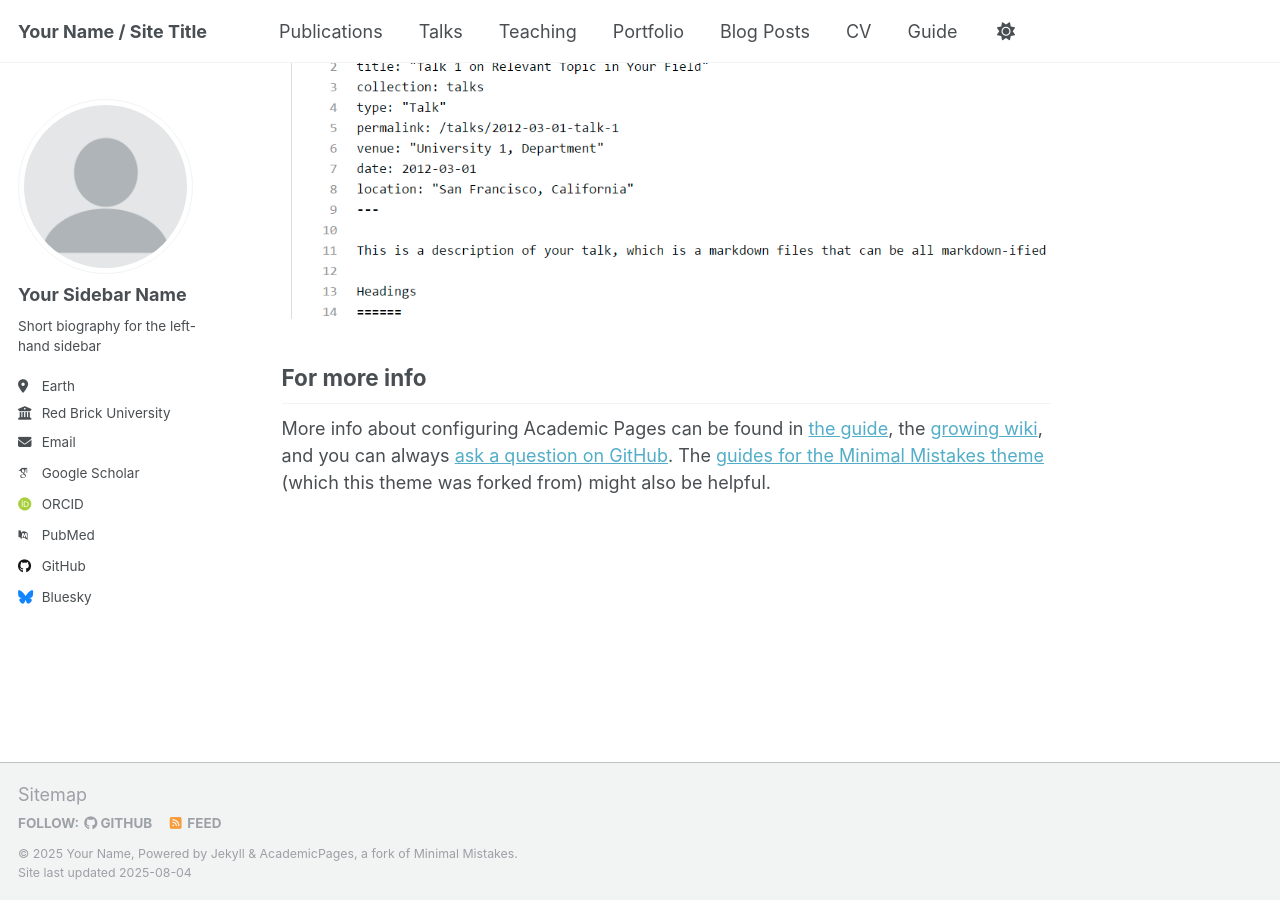
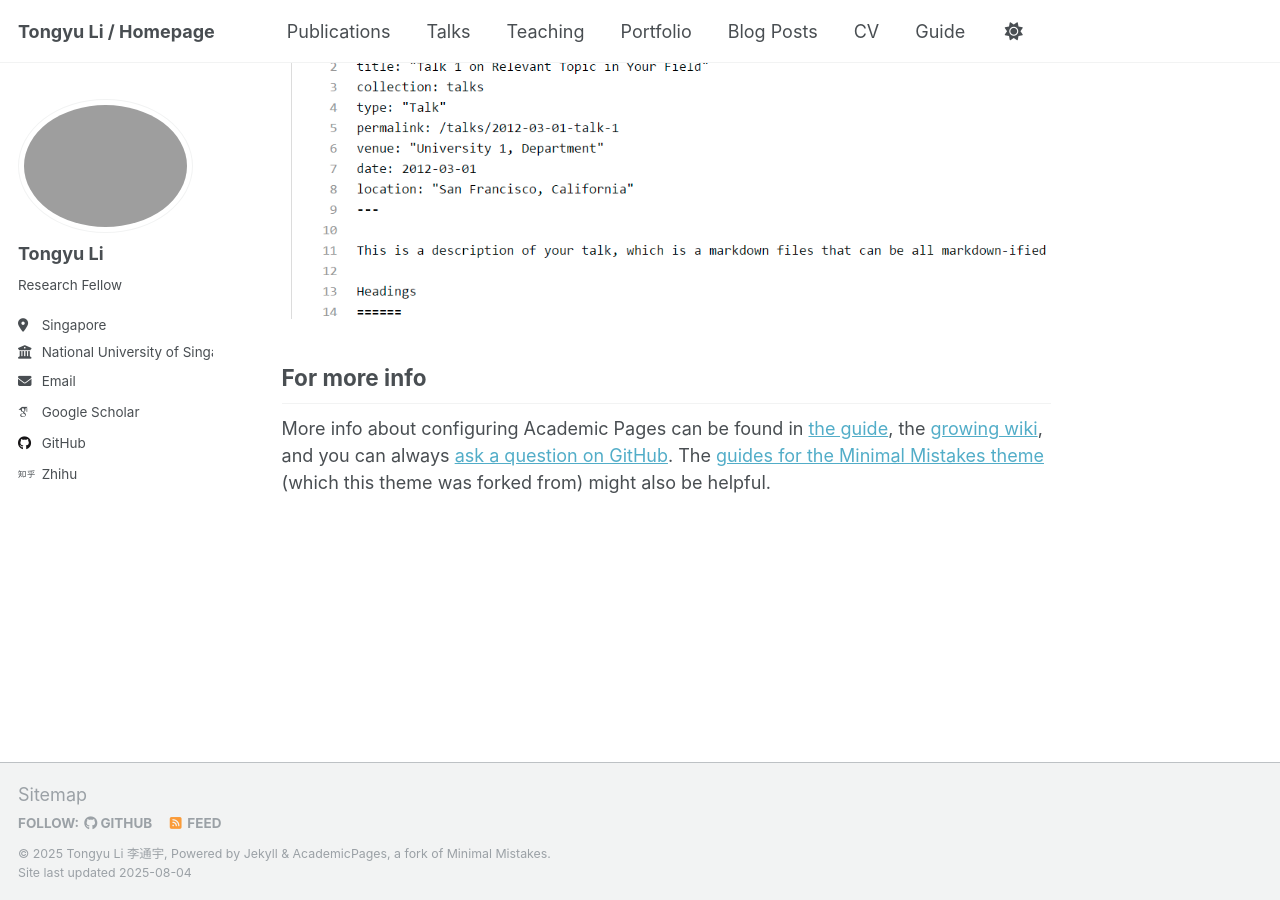
Before and after one commit to kellty/kellty.github.io, a Jekyll site: the page built from _pages/about.md, in a window 1280 px wide and 900 px high, scrolled down 2880 px. Built offline with Jekyll 4.4.1, drawn with Linux system fonts in a browser that asks for light colours; some web fonts are replaced; a script that is not in the unit is left out.

Commit message:
Update _config.yml

```diff
--- a/_config.yml
+++ b/_config.yml
@@ -9,37 +9,37 @@
 # Basic Site Settings
 locale                   : "en-US"
 site_theme               : "default"
-title                    : "Your Name / Site Title"
+title                    : "Tongyu Li / Homepage"
 title_separator          : "-"
-name                     : &name "Your Name"
-description              : &description "personal description"
-url                      : https://academicpages.github.io # the base hostname & protocol for your site e.g. "https://[your GitHub username].github.io" or if you already have some other page hosted on Github then use "https://[your GitHub username].github.io/[Your Repo Name]"
+name                     : &name "Tongyu Li 李通宇"
+description              : &description "PhD in Statistics"
+url                      : https://tongyuli.github.io # the base hostname & protocol for your site e.g. "https://[your GitHub username].github.io" or if you already have some other page hosted on Github then use "https://[your GitHub username].github.io/[Your Repo Name]"
 baseurl                  : "" # the subpath of your site, e.g. "/blog"
-repository               : "academicpages/academicpages.github.io"
+repository               : "kellty/tongyuli.github.io"
 
 # Site Author - The following control what appear as part of the author content on the side bar.
 #               If a field is blank the icon and link will not appear, otherwise it will be shown.
 #               Additional customization can be done by editing /_includes/author-profile.html
 author:
   # Biographic information
-  avatar           : "profile.png"
-  name             : "Your Sidebar Name"
+  avatar           : "profile.jpg"
+  name             : "Tongyu Li"
   pronouns         : # example: "she/her"
-  bio              : "Short biography for the left-hand sidebar"
-  location         : "Earth"
-  employer         : "Red Brick University"
+  bio              : "Research Fellow"
+  location         : "Singapore"
+  employer         : "National University of Singapore"
   uri              : # URL
-  email            : "none@example.org"
+  email            : "tongyuli@nus.edu.sg"
 
   # Academic websites
   academia         : # URL
   arxiv            : # URL - Update with the correct link to your profile
-  googlescholar    : "https://scholar.google.com/citations?user=PS_CX0AAAAAJ"
+  googlescholar    : "https://scholar.google.com/citations?user=hoR0hz8AAAAJ"
   inspire-hep      : # URL
   impactstory      : # URL
-  orcid            : "http://orcid.org/yourorcidurl"
+  orcid            : # URL
   semantic         : # URL
-  pubmed           : "https://www.ncbi.nlm.nih.gov/pubmed/?term=john+snow"
+  pubmed           : # URL
   researchgate     : # URL
   scopus           : # URL
 
@@ -47,13 +47,13 @@ author:
   bitbucket        : # Username - Update with your username on the site
   codepen          : # Username
   dribbble         : # Username
-  github           : "academicpages"
+  github           : "kellty"
   kaggle           : # Username
   stackoverflow    : # User number or user number and name (i.e., use "1" or "1/jeff-atwood")
 
   # Social media
   artstation       : # Username
-  bluesky          : "bsky.app" # Replace this with you Bluesky username
+  bluesky          : # Replace this with you Bluesky username
   facebook         : # Username
   flickr           : # Username
   foursquare       : # Username
@@ -76,16 +76,16 @@ author:
   wikipedia        : # Username
   xing             : # Username
   youtube          : # Username
-  zhihu            : # Username
+  zhihu            : "chun-cui-8-18" # Username
 
 # Publication Category - The following the list of publication categories and their headings
-publication_category:
-  books:
-    title: 'Books'
-  manuscripts:
-    title: 'Journal Articles'
-  conferences:
-    title: 'Conference Papers'
+# publication_category:
+#   books:
+#     title: 'Books'
+#   manuscripts:
+#     title: 'Journal Articles'
+#   conferences:
+#     title: 'Conference Papers'
 
 # Site Settings
 teaser                   :  # filename of teaser fallback teaser image placed in /images/, .e.g. "500x300.png"
```
